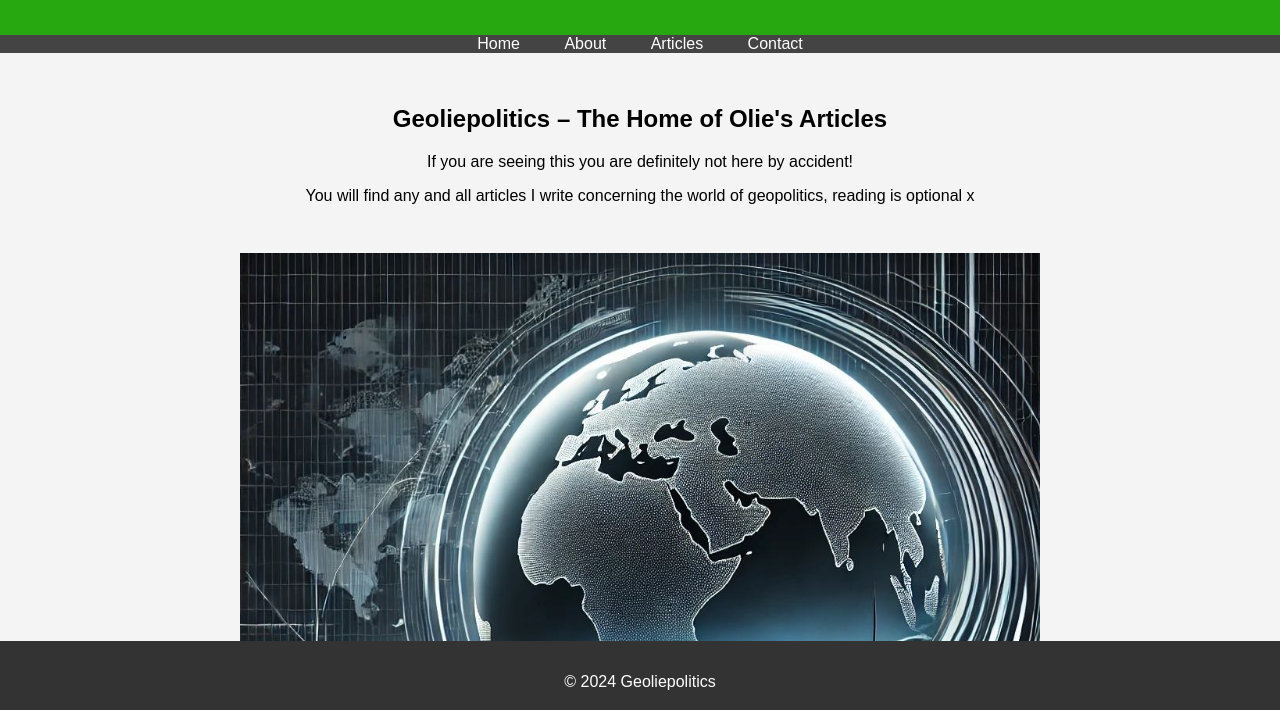
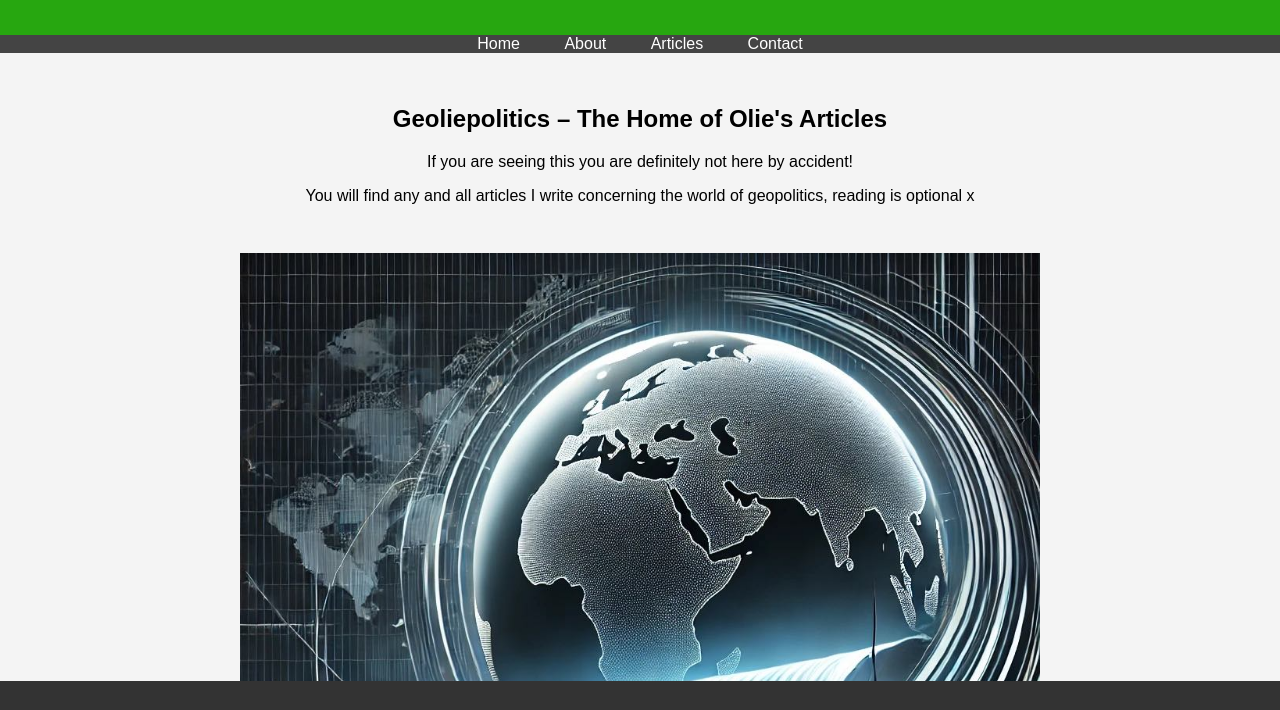
Before and after one commit to OlieKristensen/geoliepolitics, a plain HTML site: page index.html in a window 1280 px wide. Shown: the part 77-787 px from the top of the page. Drawn offline with Linux system fonts and the light colour scheme; a script that the page names is missing.

Commit message:
Update styles.css

```diff
--- a/styles.css
+++ b/styles.css
@@ -45,7 +45,7 @@ footer {
     position: fixed;
     bottom: 0;
     width: 100%;
-    height: 50px
+    height: 10px
 }
 /* Reset default margin and padding */
 html, body {
```
